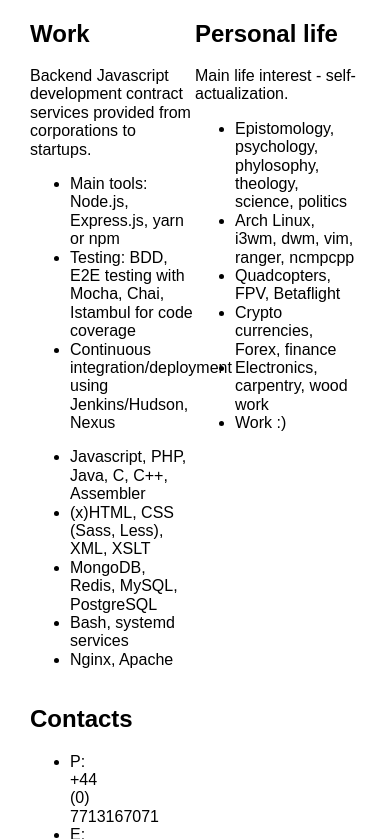
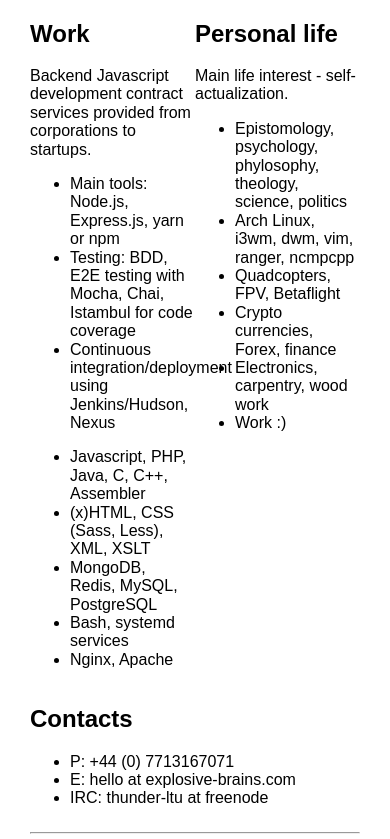
Before and after one commit to laurynas-karvelis/explosive-brains.com, a plain HTML site: page index.html in a window 390 px wide. Shown: the part 192-1031 px from the top of the page. Drawn offline with nearby package versions, Linux system fonts and the light colour scheme.

Commit message:
Fix contact section on mobile devices

```diff
--- a/index.html
+++ b/index.html
@@ -56,14 +56,13 @@
 
         <div class="pure-g">
 
-            <div class="pure-u-1-5">
+            <div class="pure-u-5-5">
                 <h2>Contacts</h2>
 
                 <ul>
                     <li>P: +44 (0) 7713167071</li>
                     <li>E: hello at explosive-brains.com</li>
                     <li>IRC: thunder-ltu at freenode</li>
-
                 </ul>
 
             </div>
```
